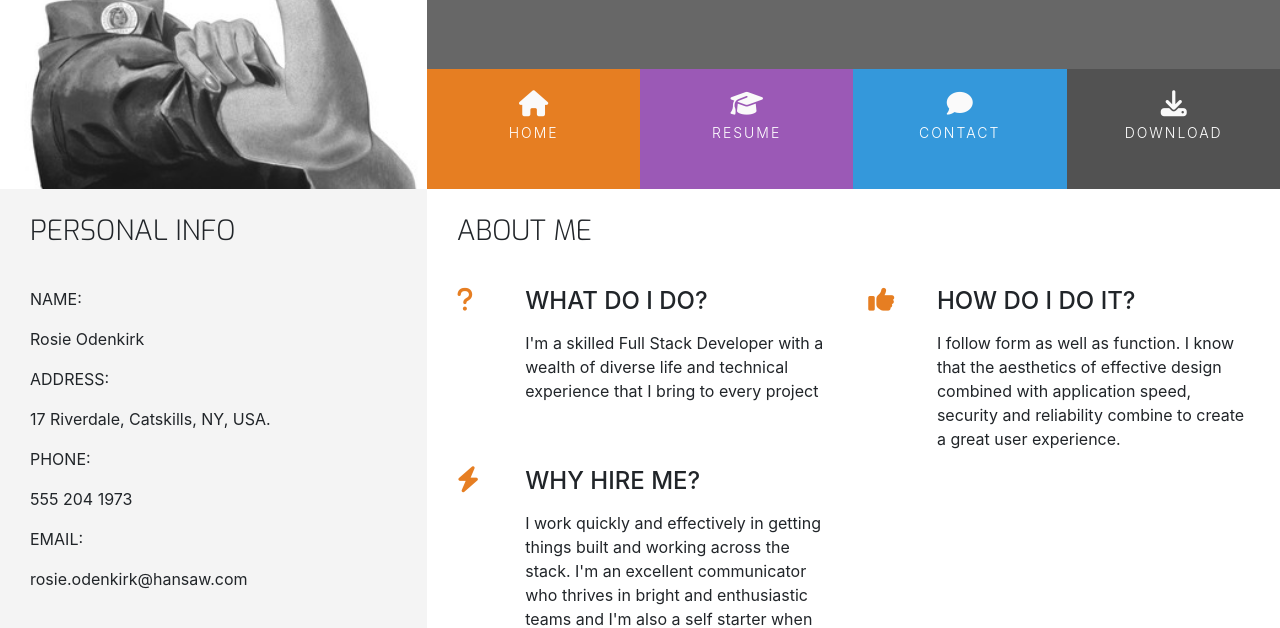
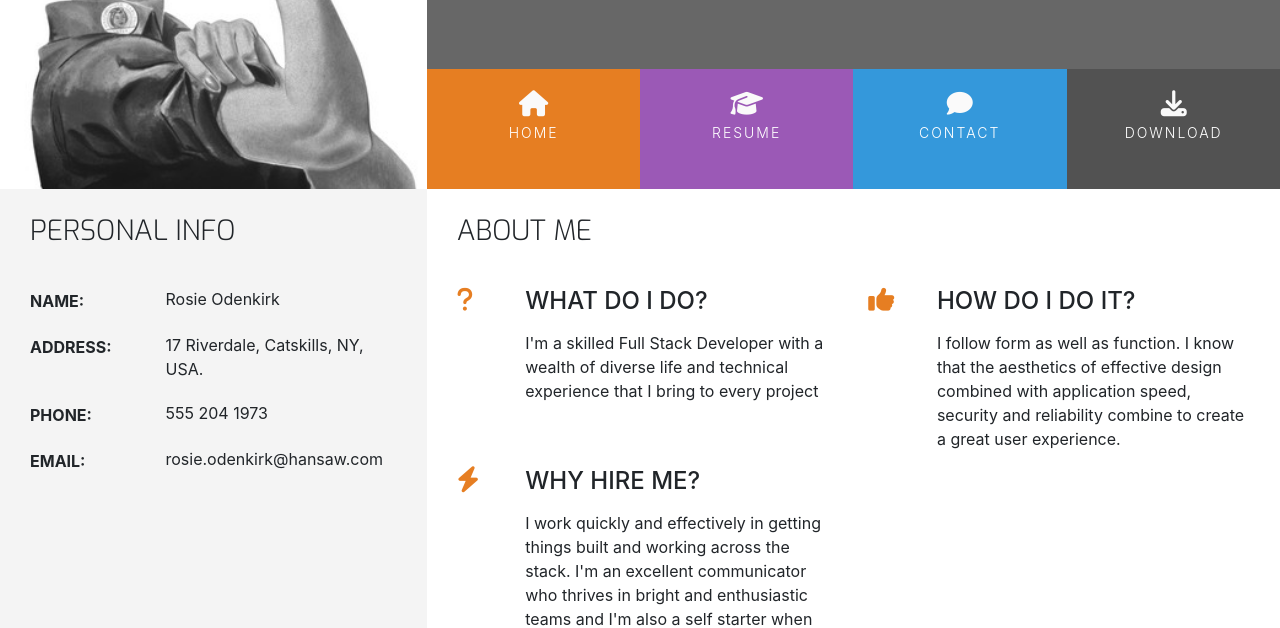
Before and after one commit to Jordan-Boulton1/resume-project, a plain HTML site: page index.html in a window 1280 px wide. Shown: the part 180-808 px from the top of the page. Drawn offline with nearby package versions, Linux system fonts and the light colour scheme.

Commit message:
feat: style personal info section

```diff
--- a/assets/css/style.css
+++ b/assets/css/style.css
@@ -224,3 +224,38 @@ footer {
 .three-reasons-heading {
   margin-bottom: 15px;
 }
+
+/* ---------------------- Personal Info ---------------------- */
+
+.personal-info-item {
+  margin-bottom: 20px;
+  display: block;
+  clear: both;
+}
+
+.personal-info-item .key,
+.personal-info-item .value {
+  padding-right: 8px;
+  display: inline-block;
+}
+
+.personal-info-item .key p,
+.personal-info-item .value p {
+  margin: 0;
+}
+
+.personal-info-item .key {
+  width: 30%;
+  margin-right: 21px;
+  padding-top: 2px;
+  vertical-align: top;
+}
+
+.personal-info-item .key p {
+  font-weight: 700;
+}
+
+.personal-info-item .value {
+  position: relative;
+  width: 60%;
+}
```
